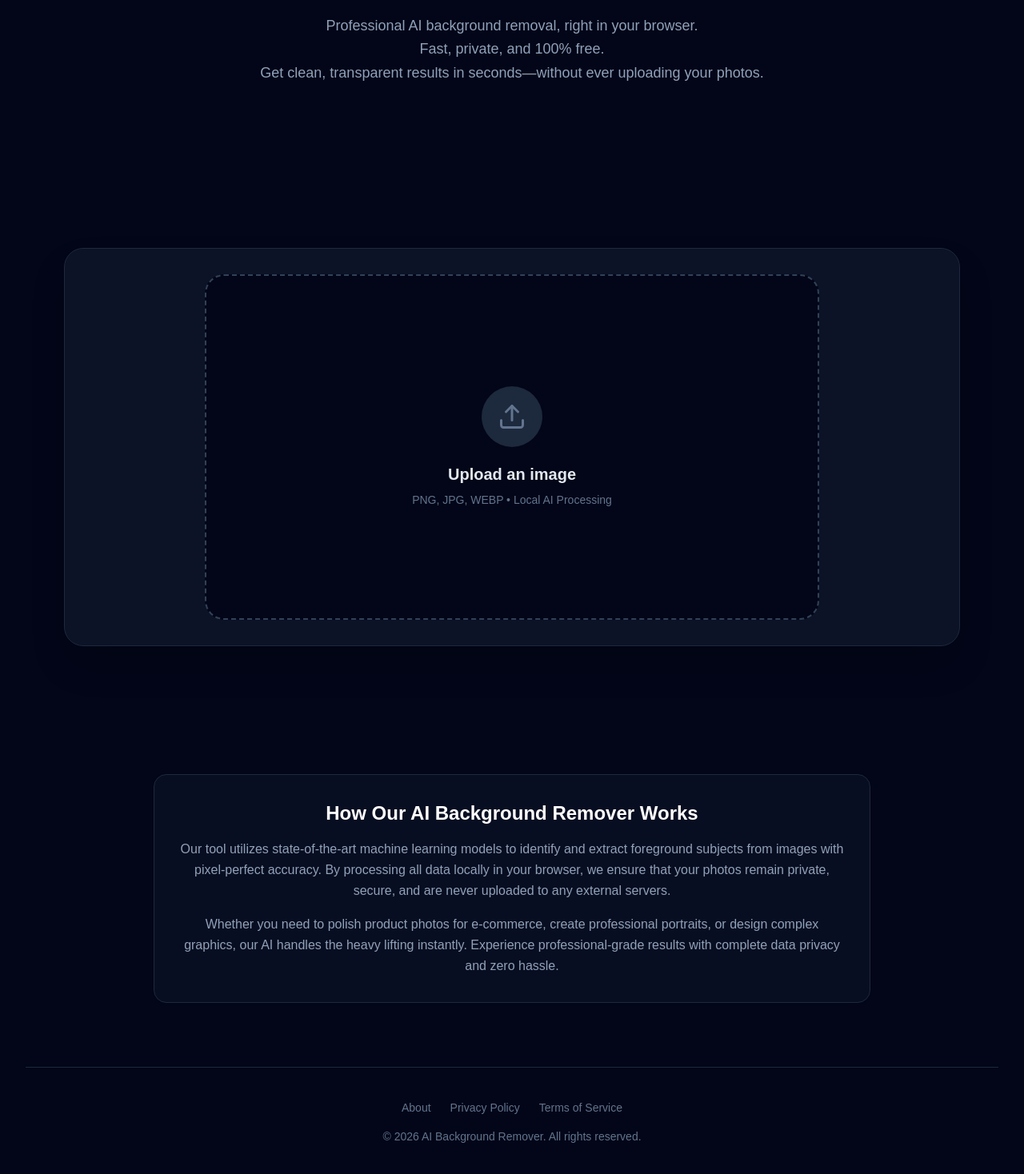
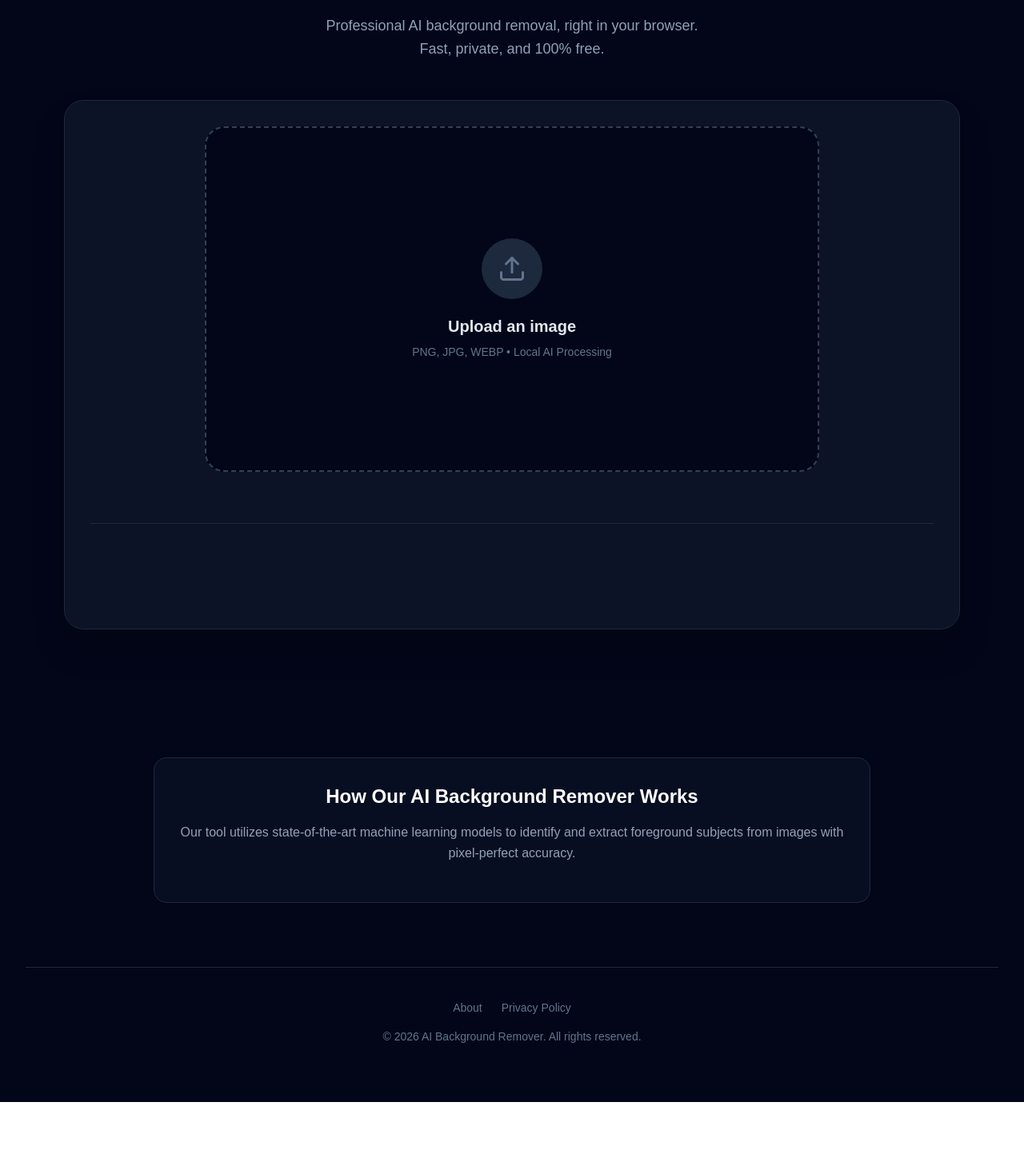
Before and after one commit to amiramohammedtaha0-arch/bg-remover, a Next.js app: page / in a window 1280 px wide. Shown: the part 172-1640 px from the top of the page at 80% size. After the commit the page ends 1550 px from the top, so only its background shows below. Built offline with nearby package versions, Linux system fonts and the light colour scheme.

Commit message:
update: add adsterra ads and refine ui

```diff
--- a/app/layout.tsx
+++ b/app/layout.tsx
@@ -1,7 +1,7 @@
 import type { Metadata } from "next";
-import Script from "next/script"; // 1. استيراد مكون Script
 import { Geist, Geist_Mono } from "next/font/google";
 import { Analytics } from "@vercel/analytics/next";
+import Script from "next/script"; // قمنا باستيراد مكتبة السكريبت
 import "./globals.css";
 
 const geistSans = Geist({
@@ -32,11 +32,18 @@ export default function RootLayout({
     >
       <body className="min-h-full flex flex-col bg-slate-950 text-slate-100">
         {children}
+
         <Analytics />
 
-        {/* 2. إضافة كود إعلان Adsterra */}
+        {/* 1. كود الـ Popunder (يعمل في الخلفية بمجرد تحميل الموقع) */}
         <Script
-          src="https://pl29563027.effectivecpmnetwork.com/6b/f9/c3/6bf9c3171cdda546f82cf09e8da8087f.js"
+          src="https://pl29563027.effectivecpmnetwork.com/6bf9c3171cdda546f82cf09e8da8087f.js"
+          strategy="afterInteractive"
+        />
+
+        {/* 2. كود الـ Native Banner (المحرك الخاص به) */}
+        <Script
+          src="https://pl29563026.effectivecpmnetwork.com/6af2b6818f392ef46f8642bca45bee94/invoke.js"
           strategy="afterInteractive"
         />
       </body>
--- a/app/page.tsx
+++ b/app/page.tsx
@@ -9,8 +9,8 @@ import {
   ImageIcon,
   Loader2,
 } from "lucide-react";
-import NativeBanner from "./NativeBanner";
 
+// مكون الخلفية الشطرنجية لعرض الصور الشفافة
 const CheckeredBackground = ({
   children,
   theme,
@@ -166,16 +166,10 @@ export default function Home() {
           Professional AI background removal, right in your browser.
           <br />
           Fast, private, and 100% free.
-          <br />
-          Get clean, transparent results in seconds—without ever uploading your photos.
         </p>
       </header>
 
       <main className="max-w-6xl mx-auto px-4 pb-24">
-        <div className="flex justify-center my-6">
-           <NativeBanner />
-        </div>
-
         <div className="bg-slate-900/80 backdrop-blur border border-slate-800 p-6 md:p-8 rounded-3xl shadow-2xl flex flex-col items-center gap-8">
           {!image && (
             <label className="w-full max-w-3xl aspect-[16/9] border-2 border-dashed border-slate-700 hover:border-indigo-500 bg-slate-950 hover:bg-black rounded-3xl flex flex-col items-center justify-center p-6 text-center cursor-pointer transition-all duration-300 group">
@@ -236,6 +230,9 @@ export default function Home() {
               </div>
             </div>
           )}
+
+          {/* مكان إعلان الـ Native Banner */}
+          <div id="container-6af2b6818f392ef46f8642bca45bee94" className="min-h-[100px] w-full mt-8 flex justify-center border-t border-slate-800 pt-8"></div>
         </div>
       </main>
 
@@ -243,11 +240,6 @@ export default function Home() {
         <h2 className="text-2xl font-bold text-white mb-4">How Our AI Background Remover Works</h2>
         <p className="mb-4 leading-relaxed">
           Our tool utilizes state-of-the-art machine learning models to identify and extract foreground subjects from images with pixel-perfect accuracy.
-          By processing all data locally in your browser, we ensure that your photos remain private, secure, and are never uploaded to any external servers.
-        </p>
-        <p className="leading-relaxed">
-          Whether you need to polish product photos for e-commerce, create professional portraits, or design complex graphics, our AI handles the heavy lifting instantly.
-          Experience professional-grade results with complete data privacy and zero hassle.
         </p>
       </section>
 
@@ -255,7 +247,6 @@ export default function Home() {
         <div className="flex gap-6 justify-center">
           <a href="/about" className="hover:text-indigo-400 transition">About</a>
           <a href="/privacy" className="hover:text-indigo-400 transition">Privacy Policy</a>
-          <a href="/terms" className="hover:text-indigo-400 transition">Terms of Service</a>
         </div>
         <p className="mt-4">© {new Date().getFullYear()} AI Background Remover. All rights reserved.</p>
       </footer>
```
